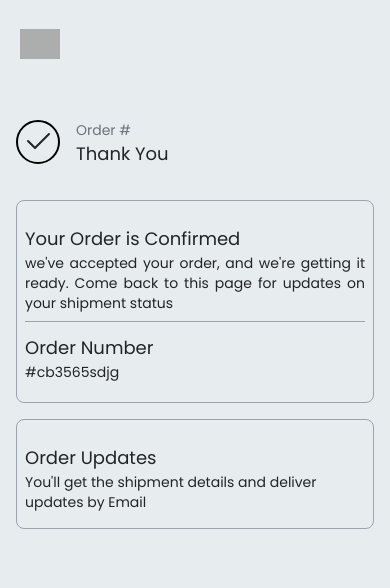
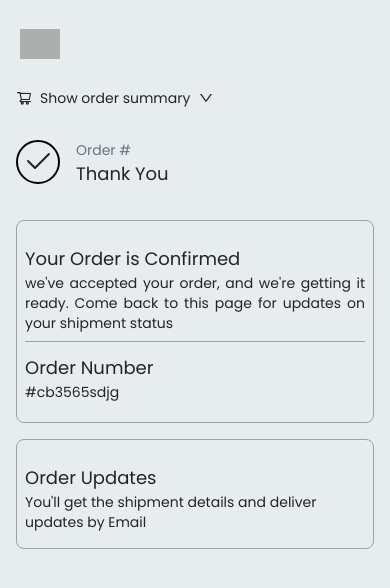
Before and after one commit to rvishakhs/JordanStore, a Next.js app: page /success in a window 390 px wide. Shown: the top 588 px of the page. Built offline with nearby package versions, Linux system fonts and the light colour scheme; grey boxes are pictures that could not be loaded.

Commit message:
on last stages

```diff
--- a/components/Button.tsx
+++ b/components/Button.tsx
@@ -1,7 +1,8 @@
 import React from 'react'
 
 type Props = {
-    tittle : string
+    tittle : any
+    toggleFunction: (param: any) => void
 }
 
 export default function Button({tittle}: Props) {
--- a/package.json
+++ b/package.json
@@ -19,6 +19,7 @@
     "react-hot-toast": "^2.4.0",
     "react-icons": "^4.6.0",
     "react-redux": "^8.0.5",
+    "react-responsive": "^9.0.0",
     "stripe": "^10.17.0"
   },
   "devDependencies": {
--- a/pages/success.tsx
+++ b/pages/success.tsx
@@ -2,14 +2,32 @@ import Head from 'next/head'
 import Image from 'next/image';
 import Link from 'next/link';
 import { useRouter } from 'next/router';
-import React from 'react'
+import React, { useEffect, useState } from 'react'
 import { BsCheck2 } from "react-icons/bs";
+import { useMediaQuery } from 'react-responsive';
+import Button from '../components/Button';
+import { AiOutlineShoppingCart, AiOutlineUp, AiOutlineDown } from "react-icons/ai";
 
 function success() {
 
   const router = useRouter()
+  const [mounted, setmounted] = useState(false)
+  const [showOrderSummary, setshowOrderSummary] = useState(false)
 
   const {sessionId } = router.query
+
+  const isTabletOrMobile = useMediaQuery({ query: "(max-width: 1024px)" });
+  const showOrderSummaryCondition = isTabletOrMobile ? showOrderSummary : true;
+
+
+  const handleshowSummary = () => {
+    setshowOrderSummary(!showOrderSummary)
+  }
+
+  useEffect(() => {
+   setmounted(true)
+  }, [])
+
 
   return (
     <div className='bg-[#e7Ecee] min-h-screen'>
@@ -32,7 +50,7 @@ function success() {
         </header>
 
         <main className='grid '>
-          <section className='order-2 mx-auto max-w-xl  mx-4 lg:col-span-5 lg:mx-0 lg:max-w-none lg:pr-16 lg:pt-16  xl:pl-16 2xl:pl-44'>
+          <section className='order-2 mx-auto max-w-xl  lg:col-span-5 lg:mx-0 lg:max-w-none lg:pr-16 lg:pt-16  xl:pl-16 2xl:pl-44'>
             <Link href='/'>
                   <div className='relative h-24 ml-14 w-16 cursor-pointer transition hidden lg:inline-flex' >
                       <Image
@@ -69,11 +87,30 @@ function success() {
               <p className='text-lg'>Order Updates</p>
               <p className='text-sm'>You'll get the shipment details and deliver updates by Email</p>
             </div>
-            <div className='py-3 hidden lg:inline-flex'>
+            <div className='py-3 hidden lg:inline-flex flex-col'>
               <p className='text-sm'>Need help? Contact us on jordanstorehelpline@gmail.com</p>
+
             </div>
           </div>
           </section>
+
+          {mounted && (
+            <section>
+              <div className={`w-full ${showOrderSummary && "border-b "} border-gray-300 text-sm lg:hidden mx-4` }>
+                <div className=''>
+                  <button
+                    className='flex space-x-2 items-center'
+                    onClick={handleshowSummary}
+                  >
+                    <AiOutlineShoppingCart className='h-4 w-4'/>
+                    <p>Show order summary</p>
+                      {showOrderSummary ? <AiOutlineUp className='h-4 w-4'/> : <AiOutlineDown className='h-4 w-4' />}
+                  </button>
+                </div>
+
+              </div>
+            </section>
+          )}
 
         </main>
 
```
Also changed, not shown: 1 other file (tests, documents, lock files or other folders).
